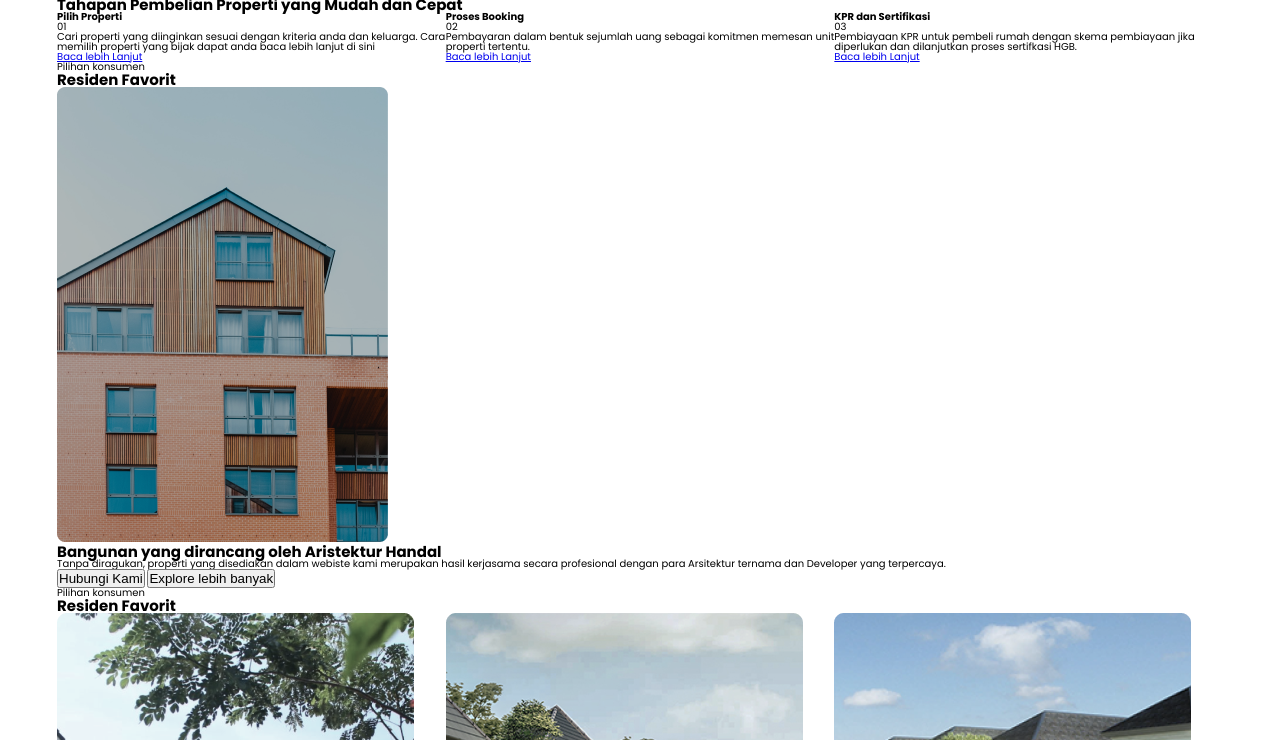
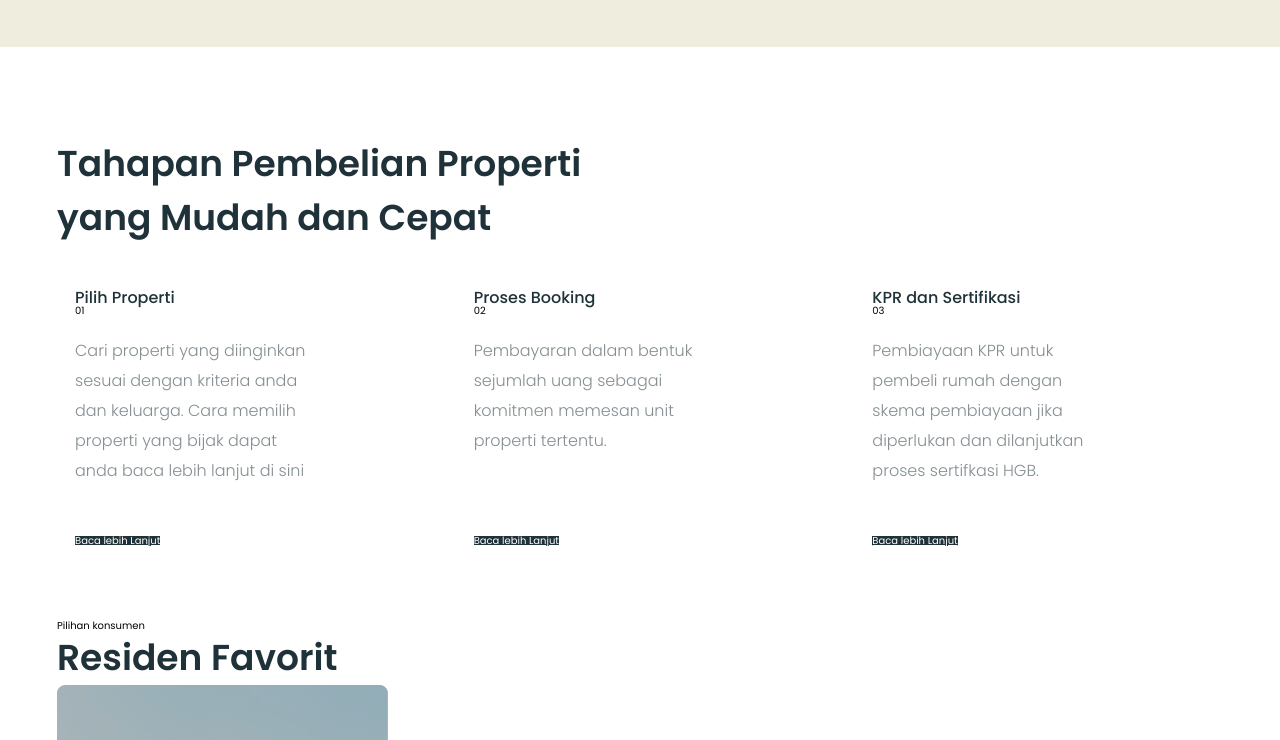
Before and after one commit to fihadranzer/omah-test-fiha, a plain HTML site: page index.html in a window 1280 px wide. Shown: the part 683-1423 px from the top of the page. Drawn offline with Linux system fonts and the light colour scheme.

Commit message:
first-commit

```diff
--- a/css/general.css
+++ b/css/general.css
@@ -91,8 +91,30 @@ body {
   line-height: 150%;
 }
 
+.medium-title {
+  font-size: 3.6rem;
+  font-weight: 600;
+  line-height: 150%;
+  color: #203239;
+}
+
+.regular-title{
+    font-size: 1.6rem;
+    font-weight: 500;
+    color: #203239;
+}
+
+/* others */
 .mr-b-30 {
   margin-bottom: 3rem;
+}
+
+.mr-b-50 {
+    margin-bottom: 5rem;
+  }
+
+.mr-30 {
+  margin: 3rem 0;
 }
 
 .normal-details {
--- a/css/style.css
+++ b/css/style.css
@@ -29,9 +29,8 @@
   padding: 1.2rem;
   display: flex;
   align-items: center;
-  max-width:90%;
+  max-width: 90%;
   margin: 6rem 0;
-
 }
 
 .search {
@@ -70,11 +69,58 @@
   background-color: #ff7527;
 }
 
-
-.hero-content-item p{
-    max-width: 14rem;
+.hero-content-item p {
+  max-width: 14rem;
 }
 
-.hero-content-item span{
-    color: #ff7527;
+.hero-content-item span {
+  color: #ff7527;
 }
+
+/* **************************** */
+/* SECTION PROCESS STARTS HERE  */
+/* **************************** */
+
+.section-proccess {
+  padding: 6rem 0;
+}
+.proccess-box {
+  gap: 3rem;
+}
+.proccess-title {
+  max-width: 53rem;
+}
+
+.process-card-box {
+  border-radius: 1rem;
+  transition: all 0.5s;
+}
+
+.process-card-box:focus{
+border: none;
+}
+.process-card-box:hover {
+ border:  1px solid rebeccapurple ;
+
+}
+
+
+
+.card-container {
+  padding: 1.5rem 1.8rem;
+}
+
+.card-title {
+  margin-bottom: 2rem;
+}
+.card-details {
+  max-width: 23.2rem;
+  margin-bottom: 5rem;
+  min-height: 15rem;
+}
+
+.card-btn {
+  background-color: #203239;
+  color: #fff;
+  display: inline-block;
+}
--- a/index.html
+++ b/index.html
@@ -75,7 +75,7 @@
                 <button class="search-btn">Search</button>
               </form>
 
-              <div class="hero-content-box">
+              <div class="hero-content-box mr-b-50">
                 <div class="grid grid-column-3">
                   <!-- Item -1  -->
                   <div class="hero-content-item">
@@ -113,52 +113,58 @@
       <!-- SECTION PROCESS STARTS HERE --->
       <section class="section-proccess">
         <div class="container">
-          <h2 class="medium-title">
+          <h2 class="medium-title mr-30 proccess-title">
             Tahapan Pembelian Properti yang Mudah dan Cepat
           </h2>
 
           <div class="proccess-box grid grid-column-3">
             <div class="process-card-box">
+              <div class="card-container">
                 <div class="card-title">
                   <h4 class="regular-title">Pilih Properti</h4>
                   <p class="card-number">01</p>
                 </div>
 
-              <p class="card-details">
+                <p class="card-details normal-details">
                   Cari properti yang diinginkan sesuai dengan kriteria anda dan
-                keluarga. Cara memilih properti yang bijak dapat anda baca lebih
-                lanjut di sini
+                  keluarga. Cara memilih properti yang bijak dapat anda baca
+                  lebih lanjut di sini
                 </p>
 
                 <a href="#" class="card-btn">Baca lebih Lanjut</a>
               </div>
+            </div>
 
             <div class="process-card-box">
+              <div class="card-container">
                 <div class="card-title">
                   <h4 class="regular-title">Proses Booking</h4>
                   <p class="card-number">02</p>
                 </div>
 
-              <p class="card-details">
+                <p class="card-details normal-details">
                   Pembayaran dalam bentuk sejumlah uang sebagai komitmen memesan
                   unit properti tertentu.
                 </p>
 
                 <a href="#" class="card-btn">Baca lebih Lanjut</a>
               </div>
+            </div>
 
             <div class="process-card-box">
+              <div class="card-container">
                 <div class="card-title">
                   <h4 class="regular-title">KPR dan Sertifikasi</h4>
                   <p class="card-number">03</p>
                 </div>
 
-              <p class="card-details">
-                Pembiayaan KPR untuk pembeli rumah dengan skema pembiayaan jika
-                diperlukan dan dilanjutkan proses sertifkasi HGB.
+                <p class="card-details normal-details">
+                  Pembiayaan KPR untuk pembeli rumah dengan skema pembiayaan
+                  jika diperlukan dan dilanjutkan proses sertifkasi HGB.
                 </p>
 
                 <a href="#" class="card-btn">Baca lebih Lanjut</a>
+              </div>
             </div>
           </div>
         </div>
```
Lines whose indentation alone changed are shown as unchanged.
